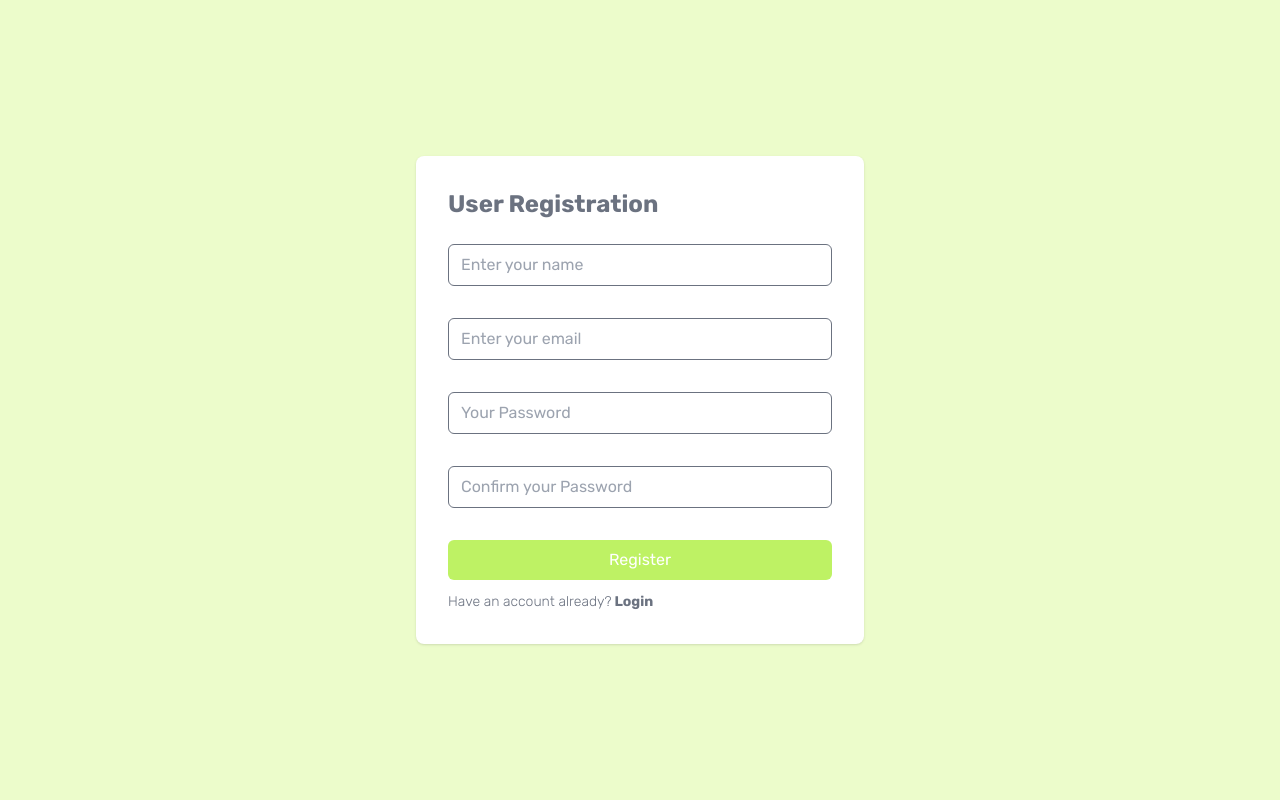
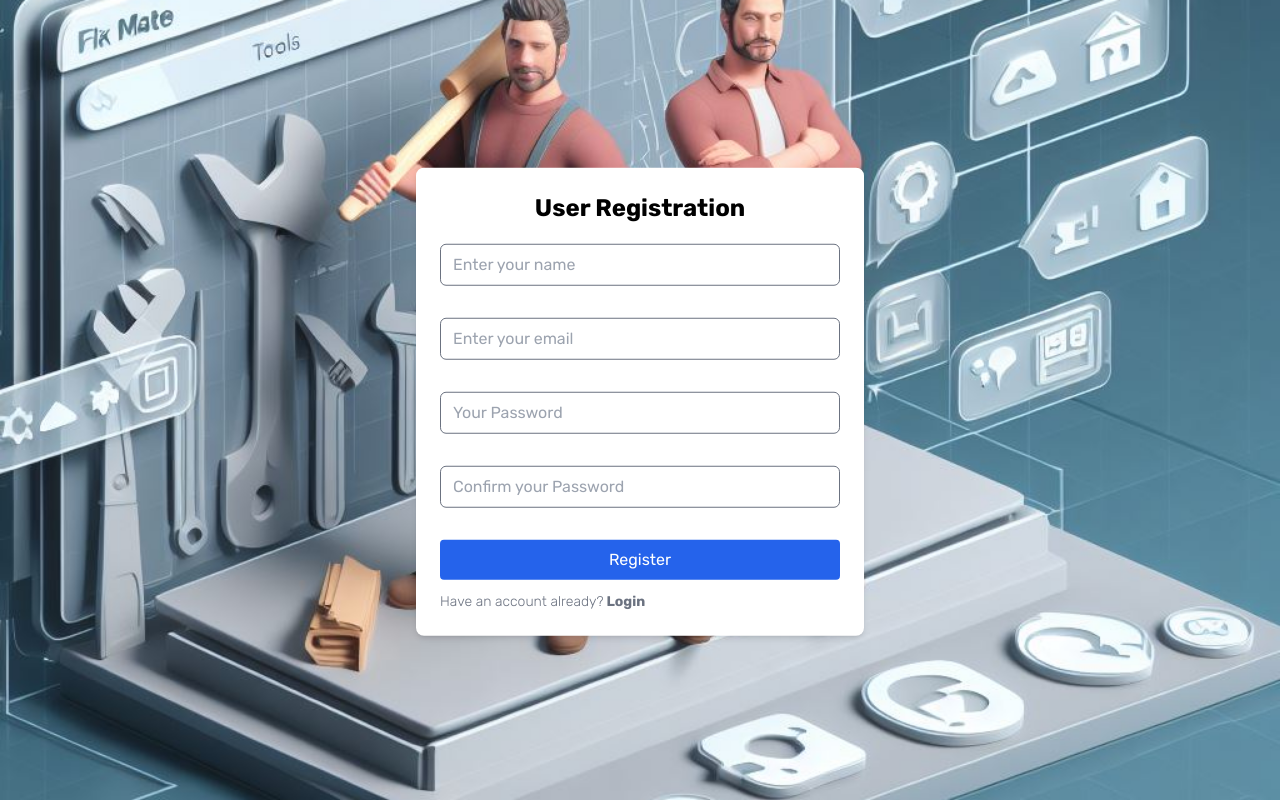
Before and after one commit to anita00001/fix-mate-frontend, a React (Create React App) app: page /signup in a window 1280 px wide. Built offline with nearby package versions, Linux system fonts and the light colour scheme; the HTML template or start-up script is replaced by a standard one.

Commit message:
Add Style and motion on signup page

```diff
--- a/src/components/UsersLogin/Authenticate.js
+++ b/src/components/UsersLogin/Authenticate.js
@@ -9,7 +9,7 @@ export default function Authenticate() {
     <motion.div
       initial={{ opacity: 0, y: -50 }}
       animate={{ opacity: 1, y: 0 }}
-      transition={{ duration: 4 }}
+      transition={{ duration: 2 }}
     >
       <div className="backgroundImage flex h-screen flex-col items-center justify-center bg-cover bg-center">
         <div className="mt-96 rounded-2xl bg-black bg-opacity-50 p-4 text-center shadow-lg">
--- a/src/components/UsersLogin/SignupForm.js
+++ b/src/components/UsersLogin/SignupForm.js
@@ -1,7 +1,9 @@
-import React, { useState } from 'react';
+import React, { useState, useEffect } from 'react';
 import { useDispatch } from 'react-redux';
+import { motion } from 'framer-motion';
 import { Link, useNavigate } from 'react-router-dom';
 import { signupDetails } from '../../redux/signup/signupSlice';
+import SignUp from '../../assets/signup.jpeg';
 
 function SignupForm() {
   const dispatch = useDispatch();
@@ -13,6 +15,13 @@ function SignupForm() {
   const [passwordMatch, setPasswordMatch] = useState(true);
   const [signupSuccess, setSignupSuccess] = useState(false);
   const [signupError, setSignupError] = useState(false);
+  const [windowWidth, setWindowWidth] = useState(window.innerWidth);
+
+  useEffect(() => {
+    const handleResize = () => setWindowWidth(window.innerWidth);
+    window.addEventListener('resize', handleResize);
+    return () => window.removeEventListener('resize', handleResize);
+  }, []);
 
   const handleSubmit = (e) => {
     e.preventDefault();
@@ -39,16 +48,50 @@ function SignupForm() {
   };
 
   return (
-    <div className="bg-lime-100">
-      <div className="flex flex-col items-center justify-center px-6 py-8 mx-auto h-screen lg:py-0">
-        <div className="w-full bg-white rounded-lg shadow dark:border md:mt-0 sm:max-w-md xl:p-0">
-          <div className="p-6 space-y-4 md:space-y-6 sm:p-8">
-            <h1 className="font-bold text-gray-500 text-2xl mb-4">User Registration</h1>
+    <div
+      className=""
+      style={{
+        backgroundImage: `url(${SignUp})`,
+        backgroundRepeat: 'no-repeat',
+        backgroundSize: 'cover',
+        backgroundPosition:
+          windowWidth >= 640 ? 'center -300px' : 'center',
+      }}
+    >
+      <motion.div
+        className="flex h-screen items-center justify-center bg-gradient-to-r"
+        initial={{ opacity: 0, y: 2 }}
+        animate={{ opacity: 1 }}
+        transition={{ duration: 3 }}
+      >
+        <motion.div
+          className="w-full max-w-md rounded-lg bg-white p-6 shadow-md"
+          initial={{ y: -500 }}
+          animate={{ y: 0 }}
+          transition={{
+            type: 'tween',
+            ease: 'anticipate',
+            duration: 2,
+          }}
+        >
+          <h2 className="mb-5 text-center text-2xl font-bold">
+            User Registration
+          </h2>
           <form onSubmit={handleSubmit}>
-              {signupError && <p className="text-red-700 bg-red-50 p-2 mb-3">Passwords cannot be less than six(6) characters.</p>}
-              {!passwordMatch && <p className="text-red-700 bg-red-50 p-2 mb-3">Passwords do not match.</p>}
+            {signupError && (
+              <p className="mb-3 bg-red-50 p-2 text-red-700">
+                Passwords cannot be less than six(6) characters.
+              </p>
+            )}
+            {!passwordMatch && (
+              <p className="mb-3 bg-red-50 p-2 text-red-700">
+                Passwords do not match.
+              </p>
+            )}
             {signupSuccess && (
-                <p className="text-green-500 bg-green-100 p-2 mb-3">Signup successful! You can login now</p>
+              <p className="mb-3 bg-green-100 p-2 text-green-500">
+                Signup successful! You can login now
+              </p>
             )}
             <div className="mb-4">
               <input
@@ -57,7 +100,7 @@ function SignupForm() {
                 placeholder="Enter your name"
                 value={name}
                 onChange={(e) => setName(e.target.value)}
-                  className="w-full px-3 py-2 border rounded-md"
+                className="w-full rounded-md border px-3 py-2"
               />
             </div>
             <div className="mb-4">
@@ -68,7 +111,7 @@ function SignupForm() {
                 required
                 value={email}
                 onChange={(e) => setEmail(e.target.value)}
-                  className="w-full px-3 py-2 border rounded-md"
+                className="w-full rounded-md border px-3 py-2"
               />
             </div>
             <div className="mb-4">
@@ -79,7 +122,7 @@ function SignupForm() {
                 required
                 value={password}
                 onChange={(e) => setPassword(e.target.value)}
-                  className="w-full px-3 py-2 border rounded-md"
+                className="w-full rounded-md border px-3 py-2"
               />
             </div>
             <div className="mb-4">
@@ -90,20 +133,27 @@ function SignupForm() {
                 required
                 value={confirmPassword}
                 onChange={(e) => setConfirmPassword(e.target.value)}
-                  className="w-full px-3 py-2 border rounded-md"
+                className="w-full rounded-md border px-3 py-2"
               />
             </div>
-              <button type="submit" className="w-full bg-lime-300 hover:bg-lime-600 text-white rounded-md py-2">
+            <motion.button
+              type="submit"
+              className="w-full rounded bg-blue-600 px-4 py-2 text-white hover:bg-blue-700 focus:bg-blue-700 focus:outline-none"
+              whileHover={{ scale: 1.05 }}
+              whileTap={{ scale: 0.95 }}
+            >
               Register
-              </button>
-              <p className="text-sm font-light text-gray-500 mt-3">
+            </motion.button>
+            <p className="mt-3 text-sm font-light text-gray-500">
               Have an account already?
-                <Link to="/login" className="font-bold hover:text-primary"> Login</Link>
+              <Link to="/login" className="font-bold hover:text-primary">
+                {' '}
+                Login
+              </Link>
             </p>
           </form>
-          </div>
-        </div>
-      </div>
+        </motion.div>
+      </motion.div>
     </div>
   );
 }
--- a/src/components/UsersLogin/loginForm.js
+++ b/src/components/UsersLogin/loginForm.js
@@ -12,6 +12,13 @@ function LoginForm() {
   const error = useSelector((state) => state.login.error);
   const [email, setEmail] = useState('');
   const [password, setPassword] = useState('');
+  const [windowWidth, setWindowWidth] = useState(window.innerWidth);
+
+  useEffect(() => {
+    const handleResize = () => setWindowWidth(window.innerWidth);
+    window.addEventListener('resize', handleResize);
+    return () => window.removeEventListener('resize', handleResize);
+  }, []);
 
   const handleSubmit = (e) => {
     e.preventDefault();
@@ -41,14 +48,13 @@ function LoginForm() {
           backgroundRepeat: 'no-repeat',
           backgroundSize: 'cover',
           backgroundPosition:
-            window.innerWidth >= 640 ? 'center -150px' : 'center',
-          opacity: 0.5,
+            windowWidth >= 640 ? 'center -400px' : 'center',
         }}
       />
       <div className="relative mx-auto flex h-screen flex-col items-center justify-center px-6 py-8 lg:py-0">
         <motion.div
           className="w-full rounded-lg bg-white shadow dark:border sm:max-w-md md:mt-0 xl:p-0"
-          initial={{ opacity: 0, y: -50 }}
+          initial={{ opacity: 0, y: -200 }}
           animate={{ opacity: 1, y: 0 }}
           transition={{ duration: 1 }}
         >
```
Also changed, not shown: src/assets/login.jpeg, src/assets/signup.jpeg (added). Lines whose indentation alone changed are shown as unchanged.
